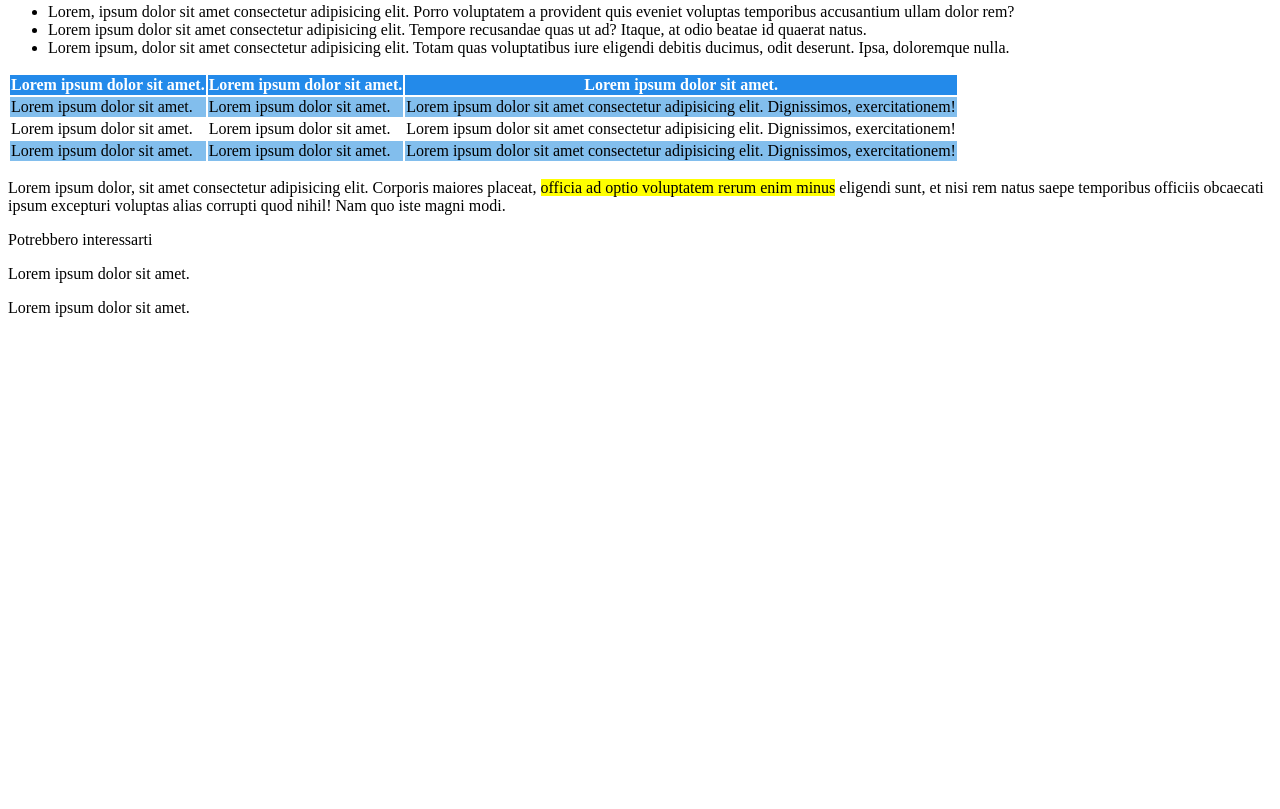
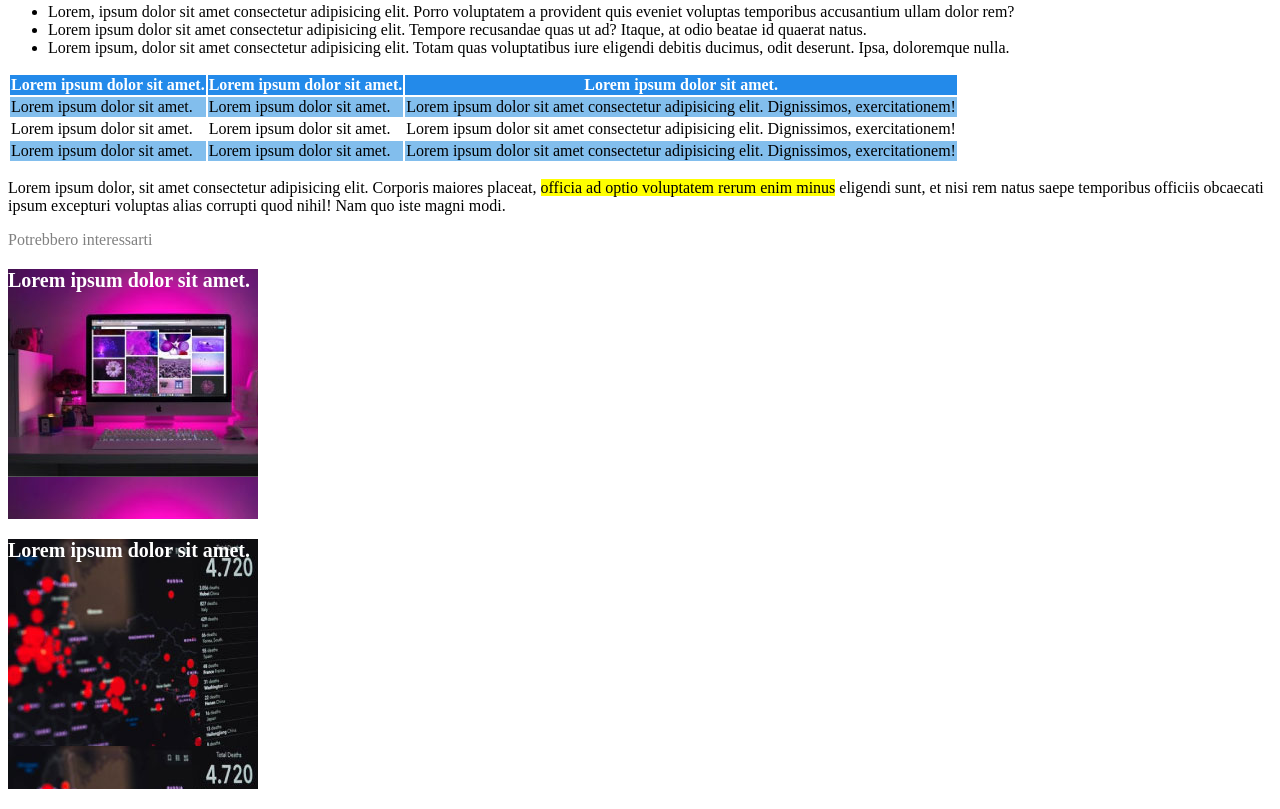
Before and after one commit to alessandrob17/html-css-booleaner, a plain HTML site: page index.html in a window 1280 px wide. Shown: the part 773-1582 px from the top of the page. Before the commit the page ends 1106 px from the top, so only its background shows below. Drawn offline with Linux system fonts and the light colour scheme; files whose address does not match are found by name.

Commit message:
css-continue

```diff
--- a/index.html
+++ b/index.html
@@ -100,13 +100,13 @@
 
         <!-- potrebbe interessarti più le immagini -->
         <footer>
-            <p>
+            <p class="scritto-grey">
                 Potrebbero interessarti
             </p>
 
-            <p>Lorem ipsum dolor sit amet.</p>
+            <p class="tim-uno"><strong>Lorem ipsum dolor sit amet.</strong></p>
 
-            <p>Lorem ipsum dolor sit amet.</p>
+            <p class="tim-due"><strong>Lorem ipsum dolor sit amet.</strong></p>
         </footer>
     </body>
 </html>
--- a/style.css
+++ b/style.css
@@ -6,12 +6,10 @@ background-repeat: repeat-x;
 width: 500px;
 height: 150px;
 background-color: #238aea;
-
 }
 .booleaner-logo{
     width: 300px;
 }
-
 .scritto-grey{
     color: grey;
 }
@@ -35,3 +33,17 @@ background-color: #238aea;
 .highlight{
     background-color: yellow;
 }
+.tim-uno{
+    background-image: url(../img/monitor.jpg);
+    width: 250px;
+    height: 250px;
+    color: white;
+    font-size: 20px;
+}
+.tim-due{
+    background-image: url(../img/graph.jpg);
+    width: 250px;
+    height: 250px;
+    color: white;
+    font-size: 20px;
+}
```
